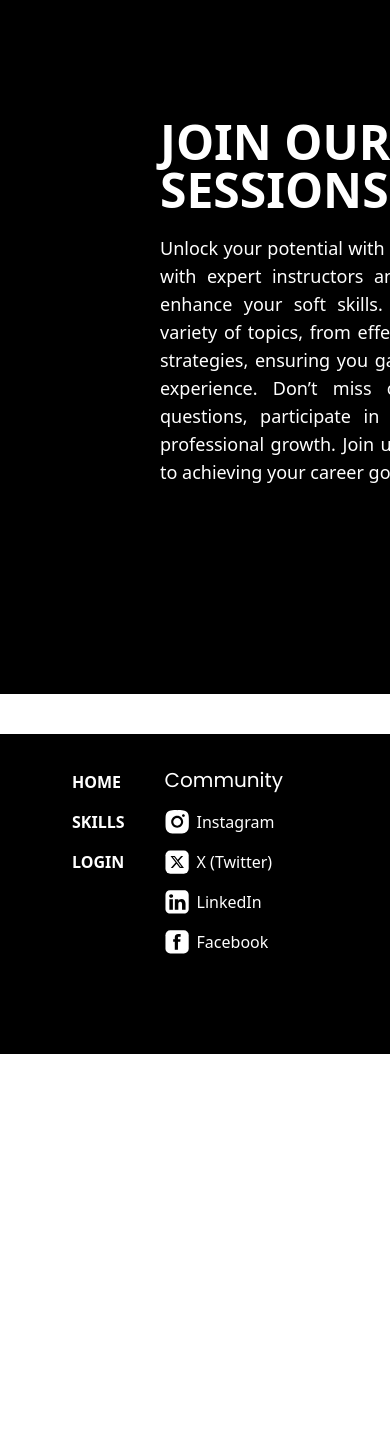
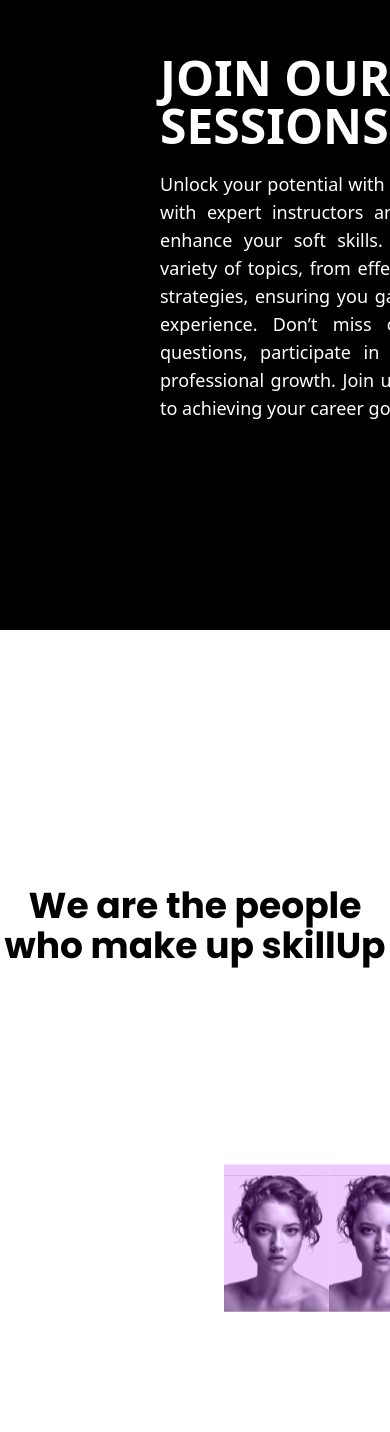
Before and after one commit to harshita0212/skillUP, a React (Vite) app in the folder frontend/: page / in a window 390 px wide. Shown: the part 3733-5165 px from the top of the page. Before the commit the page ends 4787 px from the top, so only its background shows below. Built offline with nearby package versions, Linux system fonts and the light colour scheme; a web font is replaced by a local one.

Commit message:
modified:   frontend/src/Components/Banner.jsx 	new file:   frontend/src/assets/Frame10.svg

```diff
--- a/frontend/src/Components/Banner.jsx
+++ b/frontend/src/Components/Banner.jsx
@@ -7,6 +7,7 @@ import img5 from "../assets/img5.svg";
 import holisticDev from "../assets/holisticDev.svg";
 import scholarImg from "../assets/scholarImg.svg";
 import Join from "../assets/join.svg";
+import Frame10 from "../assets/Frame10.svg";
 
 function Banner() {
   return (
@@ -43,7 +44,7 @@ function Banner() {
       </div>
 
       {/* Section 1 */}
-      <div className="mt-80 mx-auto md:px-20 px-4 ">
+      <div className="mt-80 mb-64 mx-auto md:px-20 px-4 ">
         <h2 className="text-7xl text-black font-poppins font-bold md:mt-52 mt-64 text-center">
           Why choose skillUp
         </h2>
@@ -154,7 +155,7 @@ function Banner() {
       </div>
       {/* Section-3 */}
 
-      <div className="mb-10 mt-80 bg-black flex text-white font-Poppins h-220">
+      <div className="mb-20 bg-black flex text-white font-Poppins h-220">
         <div className=" w-144 mt-44 m-20">
           <img src={Join} alt="aboutus_Img" />
         </div>
@@ -169,6 +170,32 @@ function Banner() {
           </div>
         </div>
       </div>
+
+      {/* Section-4 */}
+      <div>
+        <div className="mt-64 flex justify-center items-center font-poppins font-semibold text-black text-4xl">
+          <h3 className="w-96 text-center"> We are the people who make up skillUp </h3>
+        </div>
+        <div className="flex justify-between items-center text-black ml-56 m-20 mr-56">
+          <div>
+            <img src={Frame10} className="h-96"></img>
+            <h4 className="text-2xl text-center font-poppins font-bold">Udit Agrawal</h4>
+          </div>
+          <div>
+            <img src={Frame10} className="h-96"></img>
+            <h4 className="text-2xl text-center font-poppins font-bold">Shipra Agrawal</h4>
+          </div>
+          <div>
+            <img src={Frame10} className="h-96"></img>
+            <h4 className="text-2xl text-center font-poppins font-bold">Harshita Lalwani</h4>
+          </div>
+          <div>
+            <img src={Frame10} className="h-96"></img>
+            <h4 className="text-2xl text-center font-poppins font-bold">Deepak Vaishnav</h4>
+          </div>
+
+        </div>
+      </div>
     </>
   );
 }
```
Also changed, not shown: frontend/src/assets/Frame10.svg (added).
